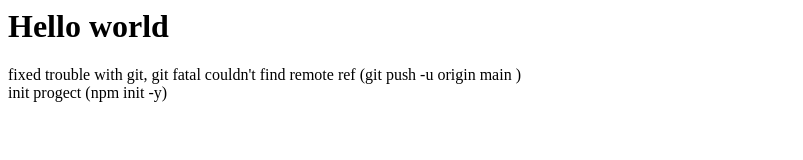
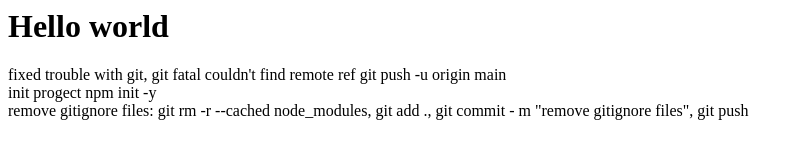
Before and after one commit to MasXrsa/test-repository, a website: page index.html in a window 1280 px wide. Shown: the whole page, without its empty margins (0-803 px from the left). Drawn offline with Linux system fonts and the light colour scheme.

Commit message:
add notes

```diff
--- a/index.html
+++ b/index.html
@@ -1,3 +1,11 @@
 <h1>Hello world</h1>
-<div>fixed trouble with git, git fatal couldn't find remote ref (git push -u origin main )</div>
-<div>init progect (npm init -y) </div>
+<div>fixed trouble with git, git fatal couldn't find remote ref
+    git push -u origin main</div>
+<div>init progect
+    npm init -y </div>
+<div>remove gitignore files:
+    git rm -r --cached node_modules,
+    git add .,
+    git commit - m "remove gitignore files",
+    git push
+    </div>
```
